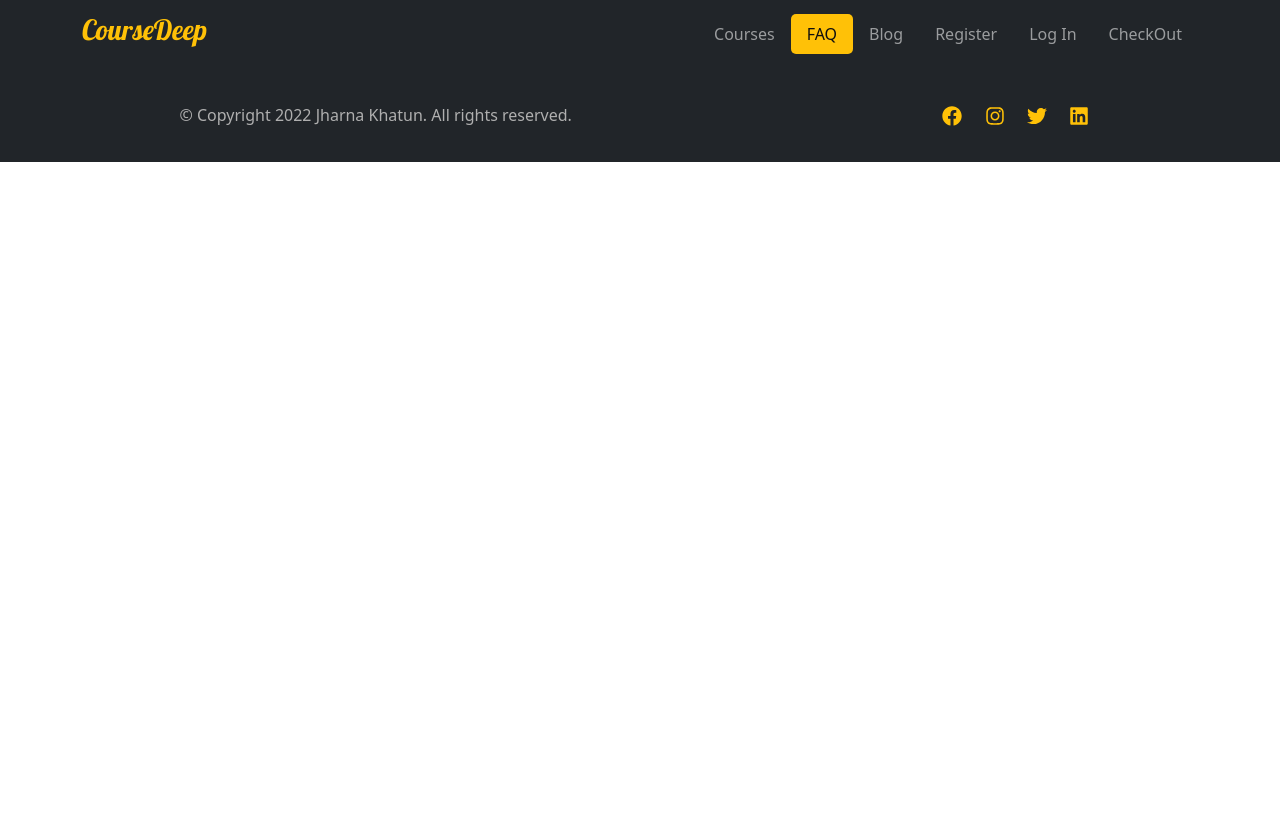
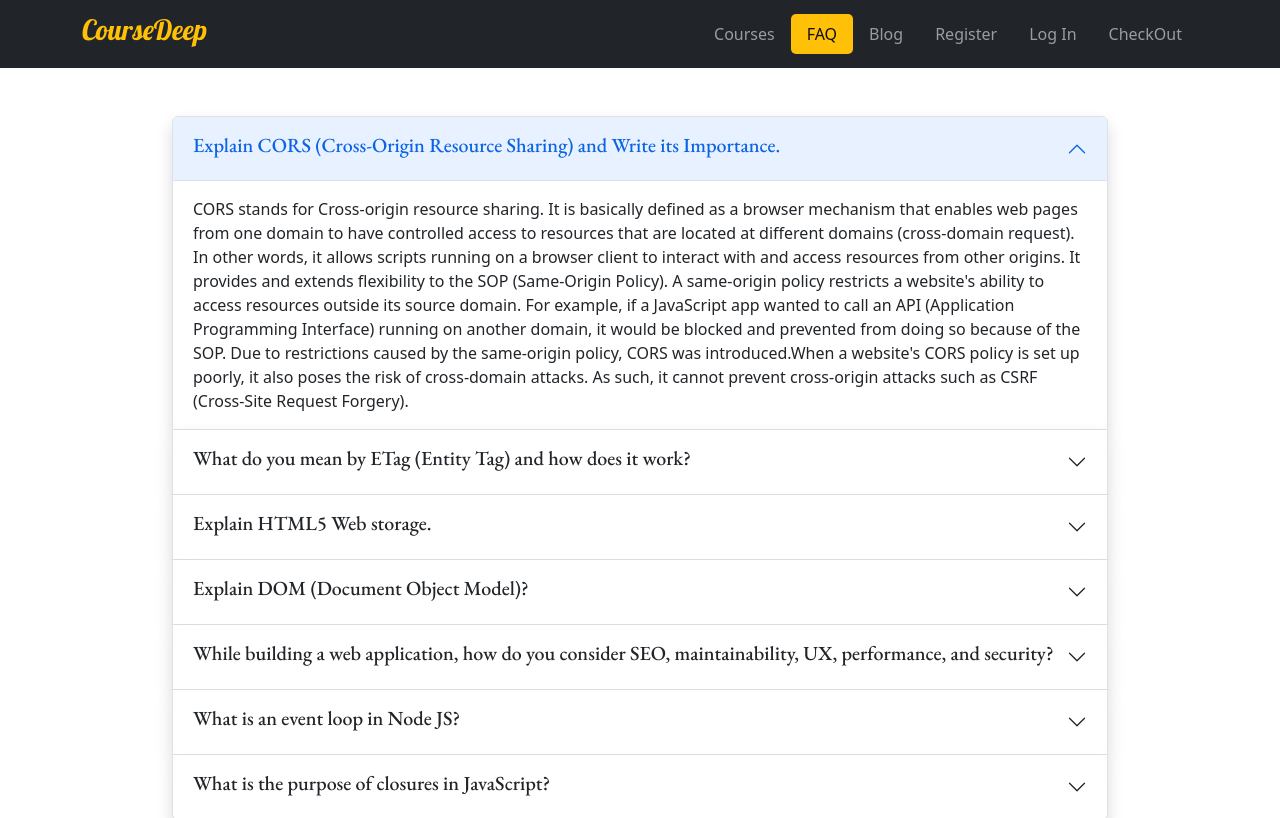
Before and after one commit to jharnakhatun2/course_deep_client, a React (Create React App) app: page /faq in a window 1280 px wide. Shown: the top 818 px of the page. Built offline with nearby package versions, Linux system fonts and the light colour scheme; no server answers.

Commit message:
added faq route and data

```diff
--- a/src/components/Faq.js
+++ b/src/components/Faq.js
@@ -1,10 +1,68 @@
 import React from 'react';
+import { Container } from 'react-bootstrap';
+import Accordion from 'react-bootstrap/Accordion';
 
 const Faq = () => {
     return (
-        <div>
+        <Container className="m-5 w-75 mx-auto">
+        <Accordion defaultActiveKey="0">
+      <Accordion.Item eventKey="0"className="shadow" >
+        <Accordion.Header><h5>Explain CORS (Cross-Origin Resource Sharing) and Write its Importance.</h5></Accordion.Header>
+        <Accordion.Body>
+        CORS stands for Cross-origin resource sharing. It is basically defined as a browser mechanism that enables web pages from one domain to have controlled access to resources that are located at different domains (cross-domain request). In other words, it allows scripts running on a browser client to interact with and access resources from other origins. It provides and extends flexibility to the SOP (Same-Origin Policy). A same-origin policy restricts a website's ability to access resources outside its source domain. For example, if a JavaScript app wanted to call an API (Application Programming Interface) running on another domain, it would be blocked and prevented from doing so because of the SOP. Due to restrictions caused by the same-origin policy, CORS was introduced.When a website's CORS policy is set up poorly, it also poses the risk of cross-domain attacks. As such, it cannot prevent cross-origin attacks such as  CSRF (Cross-Site Request Forgery).
+        </Accordion.Body>
+      </Accordion.Item>
+      <Accordion.Item eventKey="1" className="shadow">
+        <Accordion.Header><h5>What do you mean by ETag (Entity Tag) and how does it work?</h5></Accordion.Header>
+        <Accordion.Body>
+        The ETag (entity tag) is a part of the HTTP protocol. This is one of several mechanisms that HTTP provides to validate Web caches, which allows conditional requests to be made from a browser to resources. Moreover, Etags make sure that simultaneous updates of the same resource don't overwrite each other (mid-air collisions).<br></br>
 
-        </div>
+        ETags are opaque identifiers assigned by a server to a specific version of a resource found at a specific URL. Every time the resource representation at that URL changes, an entirely new ETag is assigned. As such, ETags can be compared in the same way as fingerprints and determine if two representations of a resource are identical.
+        </Accordion.Body>
+      </Accordion.Item>
+      <Accordion.Item eventKey="2" className="shadow">
+        <Accordion.Header><h5>Explain HTML5 Web storage.</h5></Accordion.Header>
+        <Accordion.Body>
+        HTML5 has many great features, including Web Storage, which is sometimes referred to as DOM storage (Document Object Model Storage). Web applications can use Web Storage to store data locally in the browser on the user/client’s side. Data is stored in the form of a key/value pair in the user's browser. Using web storage to store data is similar to using cookies, but web storage is faster and more convenient. Web Storage should never be used to store sensitive data. It isn't "more secure" than cookies since it isn't transmitted over the wire and isn't encrypted.<br></br><br></br>
+
+        Types of Web Storage:<br></br>
+
+        As outlined below, there are two types of web storage with different scopes and lifespans:
+        Local Storage: This storage uses Windows.localStorage object that stores data with no expiration date. Once stored in local storage, the data will remain available even after the user's browser is closed and reopened.
+        Session Storage: This storage uses the Windows.sessionStorage object that stores data for one or single session only. As soon as the user closes his browser, data is lost or deleted from the browser, and the session would be lost.
+        </Accordion.Body>
+      </Accordion.Item>
+      <Accordion.Item eventKey="3" className="shadow" >
+        <Accordion.Header><h5>Explain DOM (Document Object Model)?</h5></Accordion.Header>
+        <Accordion.Body>
+        DOM stands for Document Object Model. It is basically a cross-platform, language-independent API (Application Programming Interface) for XML (Extensible Markup Language) and HTML documents. To put it simply, DOM describes the logical structure of documents and how one can access and manipulate them. For example, here is an HTML document that illustrates the DOM hierarchy.
+        </Accordion.Body>
+      </Accordion.Item>
+      <Accordion.Item eventKey="4" className="shadow">
+        <Accordion.Header><h5>While building a web application, how do you consider SEO, maintainability, UX, performance, and security?</h5></Accordion.Header>
+        <Accordion.Body>
+        Security should be a top priority in any organization that handles vital data. On the other hand, SEO and UX should be prioritized for small and medium-sized online businesses.  You will need to pay more attention to performance and SEO if you write an online publication.
+        </Accordion.Body>
+      </Accordion.Item>
+      <Accordion.Item eventKey="5" className="shadow">
+        <Accordion.Header><h5>What is an event loop in Node JS?</h5></Accordion.Header>
+        <Accordion.Body>
+        Asynchronous programming in JavaScript is made possible by the event loop. With JS, all operations occur on a single thread, but we can create the illusion of multi-threading by using smart data structures. Event loop takes care of anything that's async using a queue and listener. <br></br><br></br>
+
+        So, when an async function has to be executed (or an I/O has to be performed), the main thread sends it to another thread, allowing v8 (Javascript engine) to continue running its code. The event loop consists of different phases with specific tasks like pending callbacks, close callbacks, timers, idle or prepare, poll, check, with different FIFO (First-In-First-Out) queues.<br></br><br></br>
+
+        Conclusion <br></br>
+        In an era of economic uncertainty, web development is one of the most promising careers to pursue. In spite of this, web developer interviews can be intimidating, and if you are unprepared, you will become overwhelmed and lose confidence. In order to be competitive, you must be able to have a competitive edge and skill sets that set you apart from the rest. To be successful, you must have a thorough understanding and hands-on experience with integrating new technologies, CSS3, HTML5 APIs, front-end scripting language libraries, and languages like JavaScript, Python, PHP, etc. Furthermore, you must be knowledgeable about configuring applications on web servers and databases, managing SEO keywords, browser compatibility and web security.
+        </Accordion.Body>
+      </Accordion.Item>
+      <Accordion.Item eventKey="6" className="shadow">
+        <Accordion.Header><h5>What is the purpose of closures in JavaScript?</h5></Accordion.Header>
+        <Accordion.Body>
+        In JavaScript, a closure is known as a JavaScript closure or JS closure. Closures allow you to access the scope (variables and parameters) of an outer function from an inner function. Every time a JavaScript function is created, a closure is created. JavaScript closures allow you to control which variables are and are not in scope in a given function, as well as which variables are shared among siblings within the same containing scope.
+        </Accordion.Body>
+      </Accordion.Item>
+    </Accordion>
+    </Container>
     );
 };
 
```
